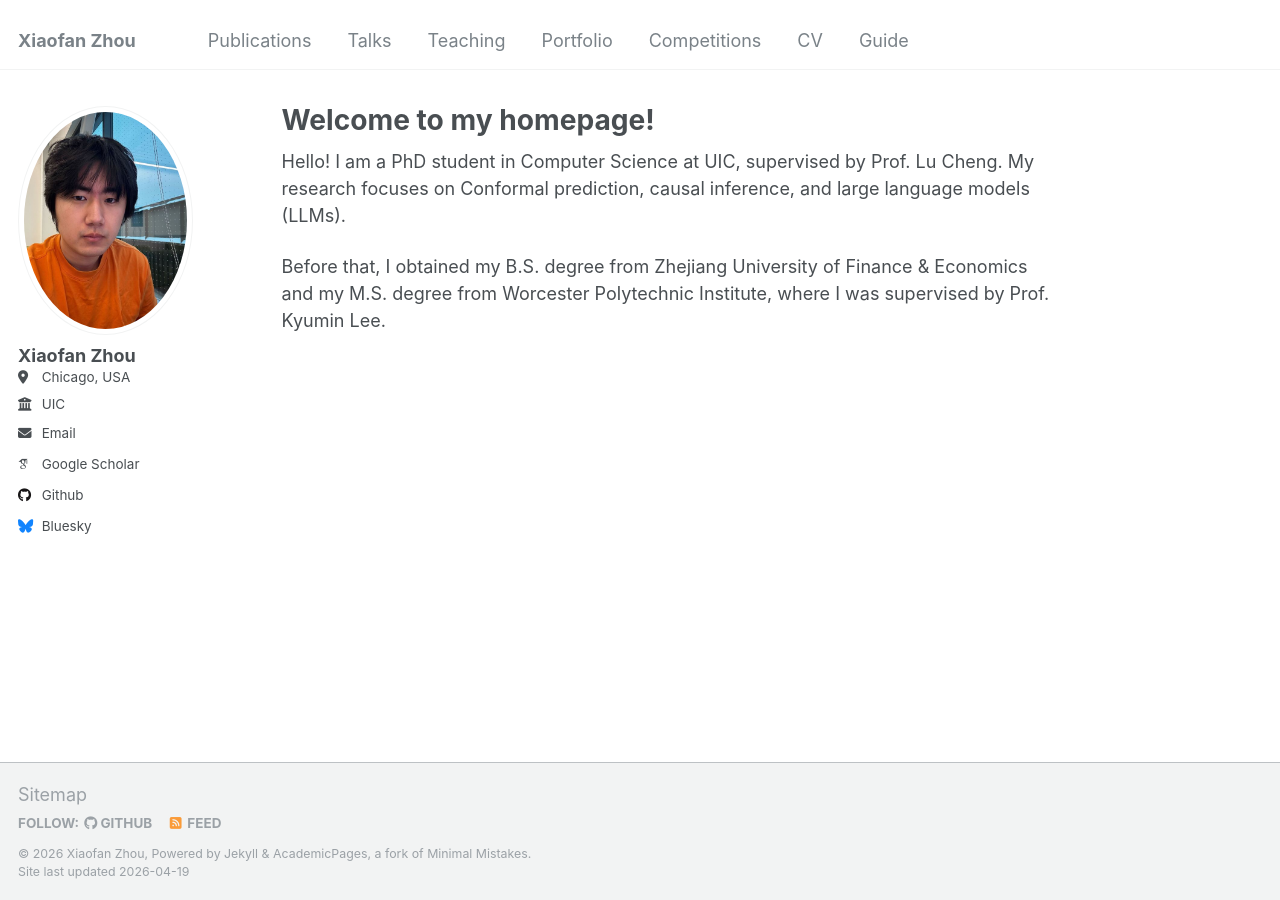
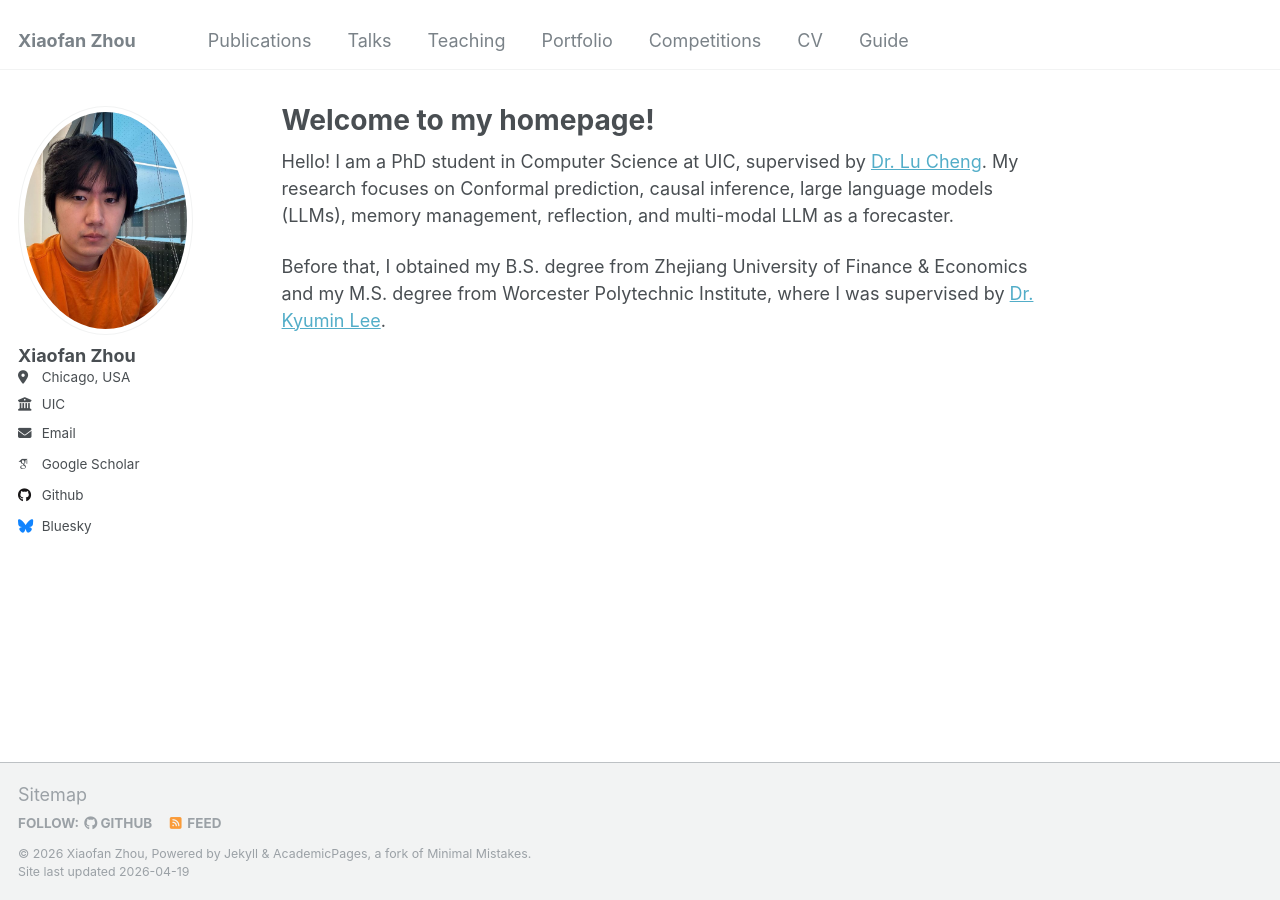
Before and after one commit to AlearZhou/AlearZhou.github.io, a Jekyll site: the page built from _pages/about.md, in a window 1280 px wide. Built offline with Jekyll 4.4.1, drawn with Linux system fonts in a browser that asks for light colours; some web fonts are replaced.

Commit message:
Update about.md

```diff
--- a/_pages/about.md
+++ b/_pages/about.md
@@ -6,6 +6,6 @@ redirect_from:
   - /about/
   - /about.html
 ---
-Hello! I am a PhD student in Computer Science at UIC, supervised by Prof. Lu Cheng. My research focuses on Conformal prediction, causal inference, and large language models (LLMs).
+Hello! I am a PhD student in Computer Science at UIC, supervised by [Dr. Lu Cheng](https://lcheng.org/). My research focuses on Conformal prediction, causal inference, large language models (LLMs), memory management, reflection, and multi-modal LLM as a forecaster.
 
-Before that, I obtained my B.S. degree from Zhejiang University of Finance & Economics and my M.S. degree from Worcester Polytechnic Institute, where I was supervised by Prof. Kyumin Lee.
+Before that, I obtained my B.S. degree from Zhejiang University of Finance & Economics and my M.S. degree from Worcester Polytechnic Institute, where I was supervised by [Dr. Kyumin Lee](https://web.cs.wpi.edu/~kmlee/).
```
